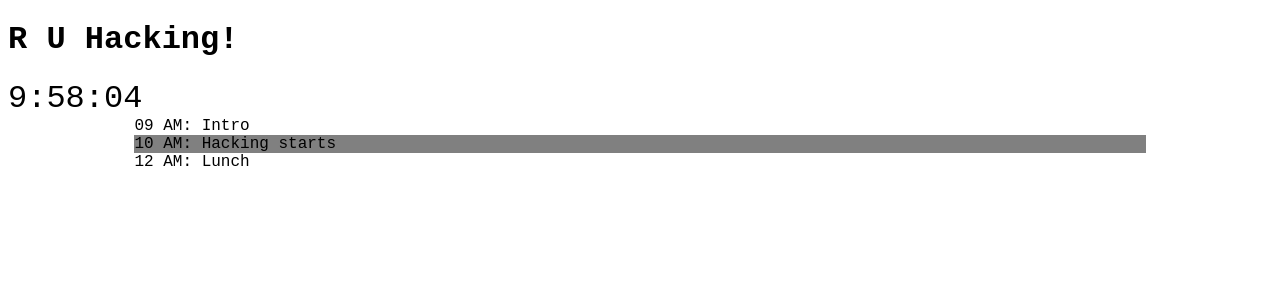
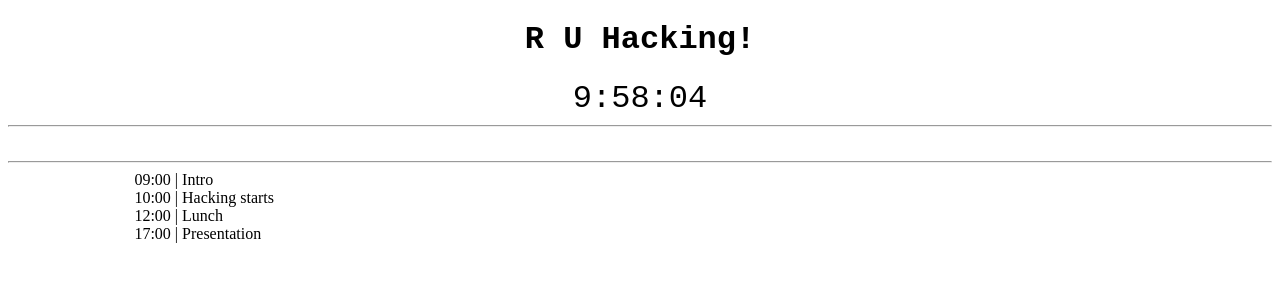
Before and after one commit to nebloc/HackathonPresenter, a React (Create React App) app in the folder web/: page / in a window 1280 px wide. Shown: the top 300 px of the page. Built offline with nearby package versions, Linux system fonts and the light colour scheme; the HTML template or start-up script is replaced by a standard one.

Commit message:
ticker for message

```diff
--- a/web/src/App.js
+++ b/web/src/App.js
@@ -1,6 +1,7 @@
 import React, { Component } from 'react';
 import Countdown from './countdown/Countdown';
 import Timeline from './timeline/Timeline';
+import Message from './message/Message';
 
 class App extends Component {
     constructor() {
@@ -15,7 +16,8 @@ class App extends Component {
             <div>
                 <h1>R U Hacking!</h1>
                 <Countdown endTime={Date.parse(this.state.endTime)} />
-                <Timeline/>
+                <Message />
+                <Timeline />
             </div>
         );
     }
--- a/web/src/countdown/Countdown.css
+++ b/web/src/countdown/Countdown.css
@@ -1,4 +1,6 @@
 .countdown {
     font-size: 2em;
     text-align: center;
+    margin: 0 auto;
+    font-family: 'Courier New', Courier, monospace
 }
--- a/web/src/countdown/Countdown.js
+++ b/web/src/countdown/Countdown.js
@@ -45,9 +45,9 @@ class Countdown extends Component {
 
   render() {
     return (
-      <span className="countdown">
+      <div className="countdown">
         {this.state.hours}:{("0" + this.state.minutes).slice(-2)}:{("0" + this.state.seconds).slice(-2)}
-      </span>
+      </div>
     );
   }
 }
--- a/web/src/index.css
+++ b/web/src/index.css
@@ -1,3 +1,4 @@
-body {
+h1 {
   font-family: 'Courier New', Courier, monospace;
+  text-align: center;
 }
--- /dev/null
+++ b/web/src/message/Message.css
@@ -0,0 +1,33 @@
+.message {
+    text-align: center;
+    font-weight: bold;
+}
+/* Make it a marquee */
+.ticker {
+    margin: 0 auto;
+    white-space: nowrap;
+    overflow: hidden;
+}
+
+.ticker span {
+    display: inline-block;
+    padding-left: 100%;
+    animation: ticker 5s linear infinite;
+}
+
+@keyframes ticker {
+    0%   { transform: translate(0,0);
+           font-style:italic;
+           opacity:0;}
+    5%   { opacity:0;}
+    14%  { opacity:0.8;}
+    15%  { transform: translate(-46%, 0);
+           opacity:1;
+           font-style:normal;}
+    85%  { transform: translate(-54%, 0);
+           opacity:1;
+           font-style:normal;}
+    86%  { opacity:0.8;}
+    96%  { opacity:0;}
+    100% { transform: translate(-100%, 0);
+           opacity:0;}}
--- /dev/null
+++ b/web/src/message/Message.js
@@ -0,0 +1,28 @@
+import React from 'react';
+import './Message.css'
+
+export default class Message extends React.Component {
+    constructor(props) {
+        super(props)
+
+        this.state = {
+            currentMessage: "Welcome!"
+        }
+    }
+
+    componentDidMount() {
+        // Ticker takes 5 seconds
+        setInterval(() => { this.setState({ currentMessage: "You better be hacking!" }) }, 5000)
+        // Listen to Serverless system here
+    }
+
+    render() {
+        return (
+            <div className="ticker">
+                <hr />
+                <span> {this.state.currentMessage} </span>
+                <hr />
+            </div>
+        );
+    }
+}
--- /dev/null
+++ b/web/src/timeline/Timeline.css
@@ -0,0 +1,6 @@
+.timeline {
+    list-style: none;
+    width: 80%;
+    padding: 0;
+    margin: 0 auto;
+}
--- a/web/src/timeline/Timeline.js
+++ b/web/src/timeline/Timeline.js
@@ -1,42 +1,62 @@
 import React from 'react';
+import './Timeline.css'
 
 export default class Timeline extends React.Component {
     constructor(props) {
         super(props)
         this.state = {
+            // TODO: Remove place holder data
+            // Need to understand the data structure coming
+            // from google sheets
             events: [
                 {
                     name: "Intro",
-                    time: "09 AM"
+                    time: "09:00"
 
                 },
                 {
                     name: "Hacking starts",
-                    time: "10 AM"
+                    time: "10:00"
                 },
                 {
                     name: "Lunch",
-                    time: "12 AM"
-
+                    time: "12:00"
+                },
+                {
+                    name: "Presentation",
+                    time: "17:00"
                 },
             ]
         }
     }
+
     componentDidMount() {
+        // TODO: listen to serverless function for the
+        // data from GS
+    }
 
+    formatDate(date) {
+        var hours = date.getHours();
+        var minutes = date.getMinutes();
+        minutes = minutes < 10 ? '0' + minutes : minutes;
+        var strTime = hours + ':' + minutes;
+        return strTime;
     }
+
     render() {
         return (
-            <ul style={
+            <ul className="timeline">
                 {
-                    listStyle: 'none',
-                    width: '80%',
-                    padding: '0',
-                    margin: '0 auto'
-                }
-            }>
-                {
-                    this.state.events.map((event, i) => <Event data={event} index={i}></Event>)
+                    // Loop and render events in the list
+                    this.state.events.map((event, i) => {
+                        // TODO: set current to true if time is correct
+                        let current = false;
+                        return <Event
+                            key={i}
+                            data={event}
+                            current={current}
+                        ></Event>
+                    })
                 }
             </ul>
         );
@@ -48,23 +68,30 @@ class Event extends React.Component {
     constructor(props) {
         super(props)
         this.state = {
-            color: 'white'
+            color: 'white' // background of the event
         }
     }
+
+    // Should be called if time is after event time, and before
+    // next event.
+    setBackground() {
+        if (this.props.current) {
+            this.setState({ color: 'lightgrey' });
+        }
+    }
+
     // TODO: set this based on current time and
     // event time
     componentDidMount() {
-        if (this.props.index === 1) {
-            this.setState({ color: 'grey' })
-        }
+        this.setBackground()
     }
+
     render() {
         return (
             <li
-                key={this.props.index}
                 style={{ backgroundColor: this.state.color }}
             >
-                {this.props.data.time}: {this.props.data.name}
+                {this.props.data.time} | {this.props.data.name}
             </li>
         );
     }
```
